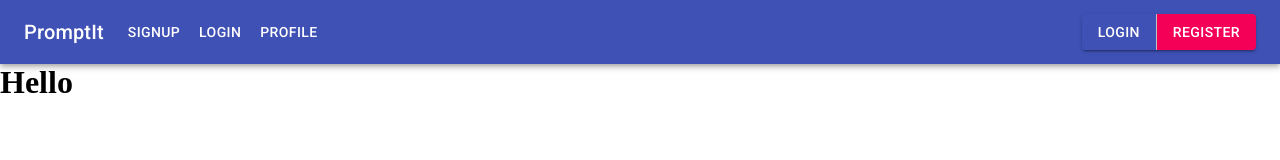
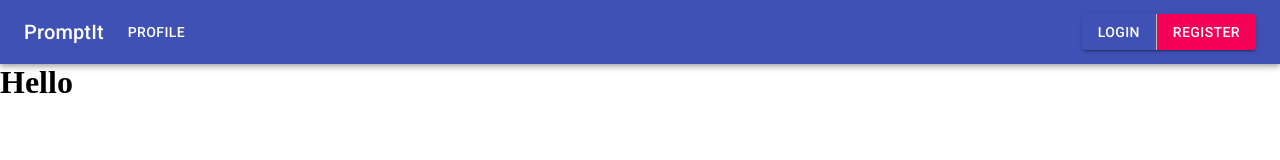
Before and after one commit to jmcharter/PromptIt, a React (Create React App) app in the folder client/: page / in a window 1280 px wide. Shown: the top 160 px of the page. Built offline with nearby package versions, Linux system fonts and the light colour scheme.

Commit message:
Remove login and register btns
Buttons were appearing in two locations, so they have been removed from
the primary link bar

```diff
--- a/client/src/App.tsx
+++ b/client/src/App.tsx
@@ -35,7 +35,7 @@ const App = () => {
 
     return (
         <>
-            <Header pages={['Signup', 'Login', 'Profile']} />
+            <Header pages={['Profile']} />
             <Routes>
                 <Route path="/" element={<Profile />} />
                 <Route path="signup" element={<Signup />} />
```
